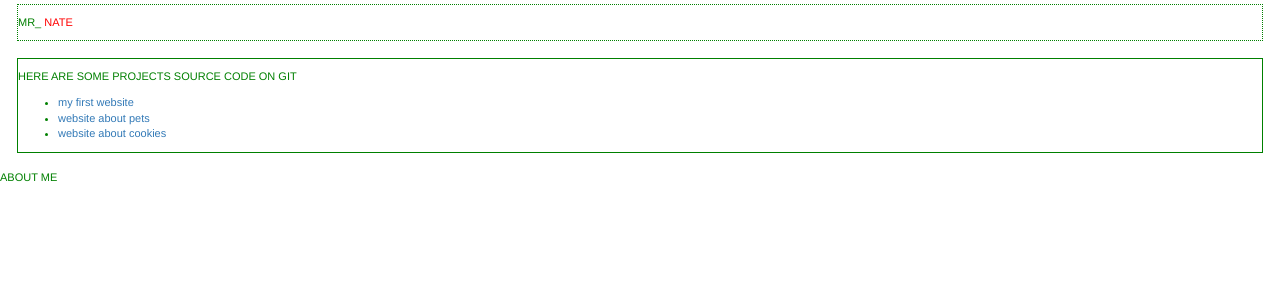
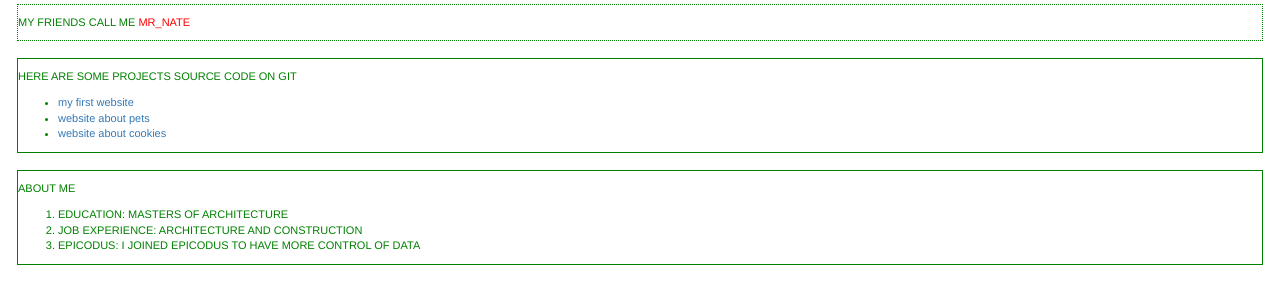
Before and after one commit to nathan-french/portfolio, a plain HTML site: page index.html in a window 1280 px wide. Shown: the part 73-362 px from the top of the page. Drawn offline with Linux system fonts and the light colour scheme.

Commit message:
added ol tag

```diff
--- a/index.html
+++ b/index.html
@@ -15,7 +15,7 @@
       <h1>NATES PORTFOLIO</h>
     </div>
     <div class="border font_b">
-        <p>MR_ <span style="color:red">NATE<span> </p>
+        <p>MY FRIENDS CALL ME <span style="color:red">     MR_NATE<span> </p>
     </div>
     <div class="border_2 font_b">
       <p>HERE ARE SOME PROJECTS SOURCE CODE ON GIT</p>
@@ -25,8 +25,13 @@
         <li><a href="http://htmlpreview.github.com/?https://github.com/nathan-french/cookies/blob/master/cookie-recipe.html">website about cookies</a>
       </ul>
     </div>
-    <div class="boarder_2 font_b">
-      ABOUT ME
+    <div class="border_2 font_b">
+      <p>ABOUT ME</p>
+      <ol>
+        <li>EDUCATION: MASTERS OF ARCHITECTURE</li>
+        <li>JOB EXPERIENCE: ARCHITECTURE AND CONSTRUCTION</li>
+        <li>EPICODUS: I JOINED EPICODUS TO HAVE MORE CONTROL OF DATA</li>
+      </ol>
 
     </div>
 
```
